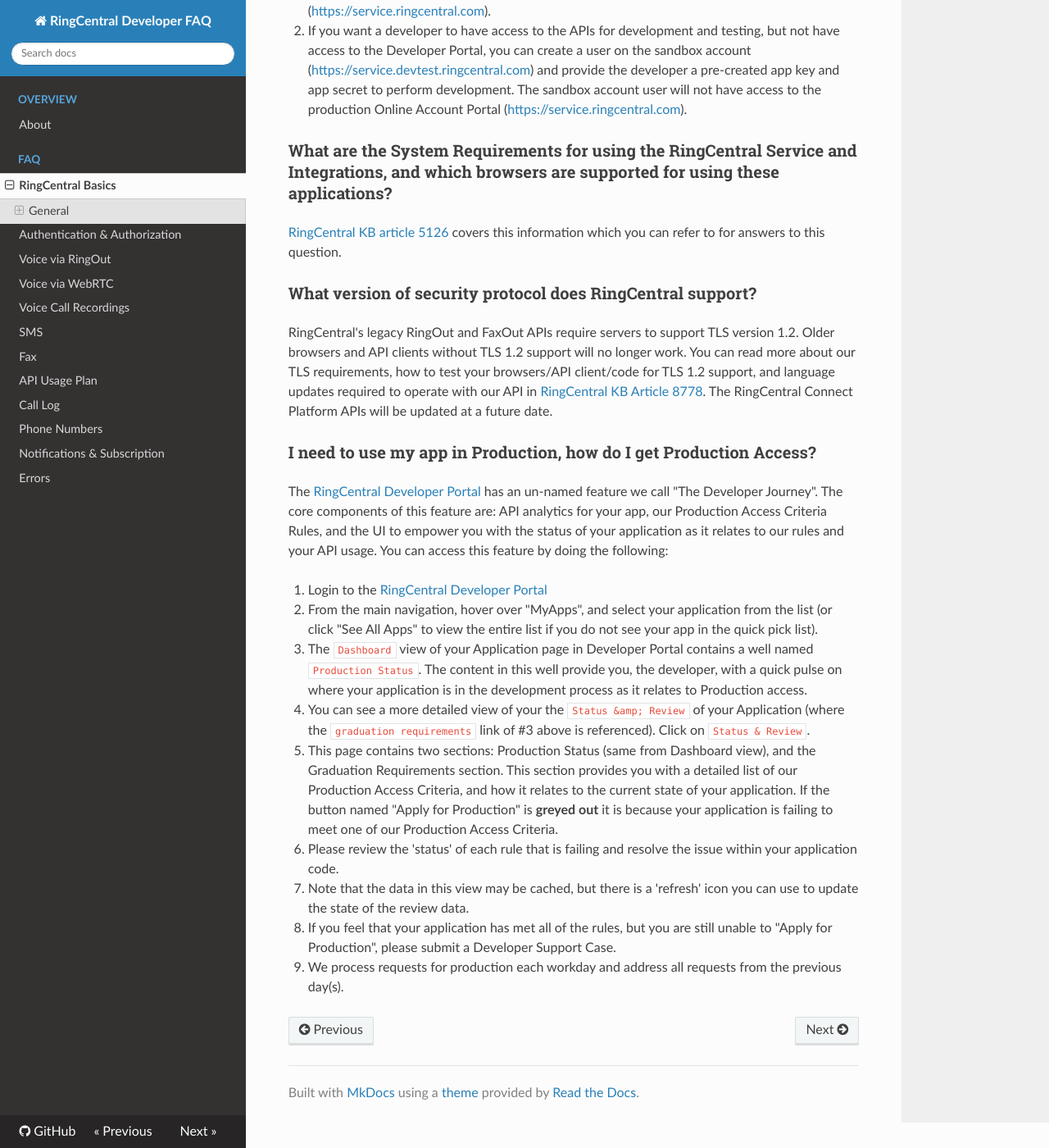
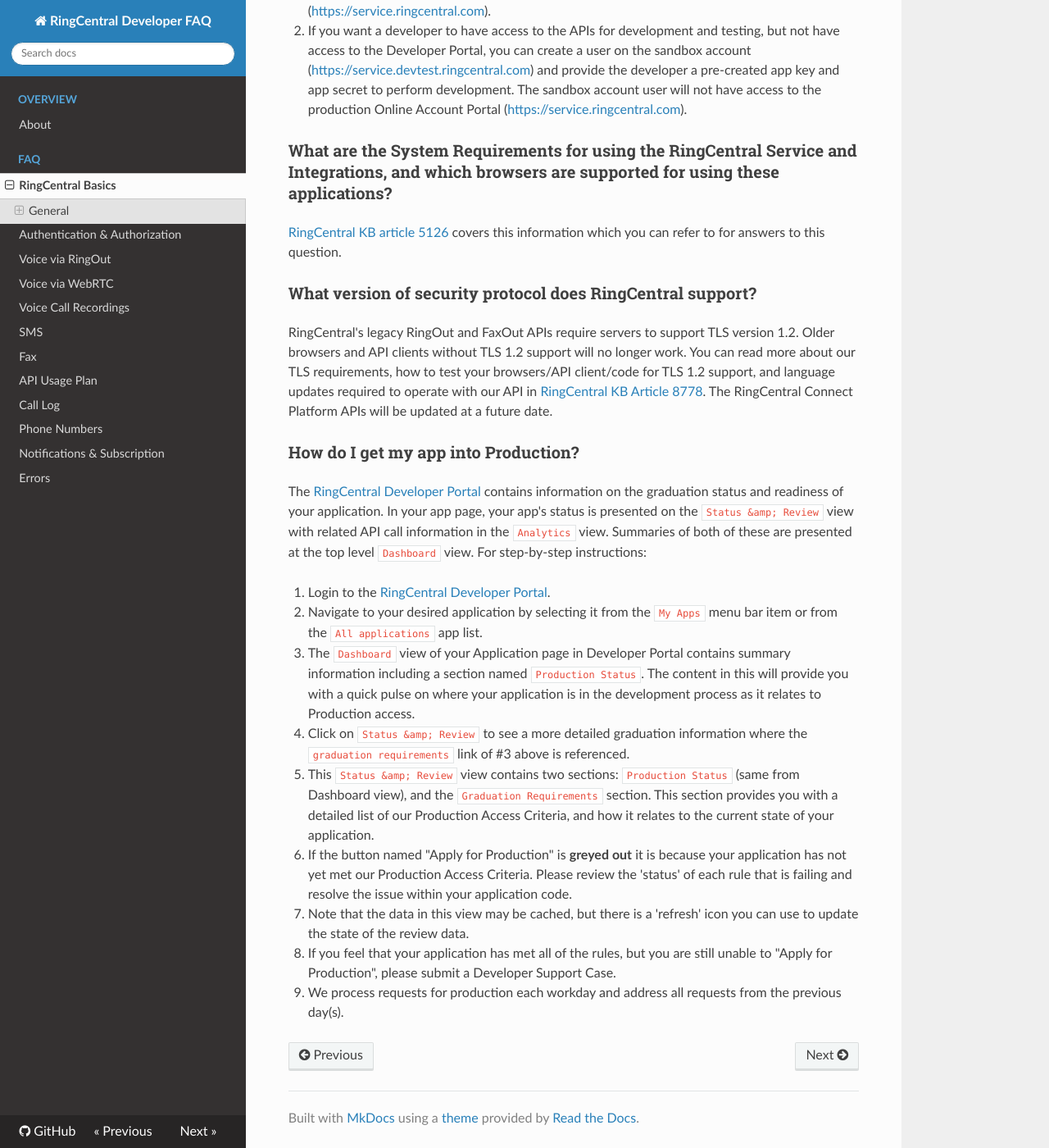
Before and after one commit to ringcentral/ringcentral-faq, an MkDocs documentation site: the page built from docs/basics.md, in a window 1280 px wide and 1400 px high, scrolled down 1238 px. Shown: the whole window at 82% size. Built offline with MkDocs 1.6.1, drawn with Linux system fonts in a browser that asks for light colours; nearby versions of some CDN libraries; old or Windows-style settings are respelled for this version of MkDocs.

Commit message:
copyediting

```diff
--- a/docs/basics.md
+++ b/docs/basics.md
@@ -33,16 +33,16 @@
 
 RingCentral's legacy RingOut and FaxOut APIs require servers to support TLS version 1.2. Older browsers and API clients without TLS 1.2 support will no longer work. You can read more about our TLS requirements, how to test your browsers/API client/code for TLS 1.2 support, and language updates required to operate with our API in [RingCentral KB Article 8778](http://success.ringcentral.com/articles/RC_Knowledge_Article/8778). The RingCentral Connect Platform APIs will be updated at a future date.
 
-### I need to use my app in Production, how do I get Production Access?
+### How do I get my app into Production?
 
-The [RingCentral Developer Portal](https://developers.ringcentral.com) has an un-named feature we call "The Developer Journey". The core components of this feature are: API analytics for your app, our Production Access Criteria Rules, and the UI to empower you with the status of your application as it relates to our rules and your API usage. You can access this feature by doing the following:
+The [RingCentral Developer Portal](https://developers.ringcentral.com) contains information on the graduation status and readiness of your application. In your app page, your app's status is presented on the `Status &amp; Review` view with related API call information in the `Analytics` view. Summaries of both of these are presented at the top level `Dashboard` view. For step-by-step instructions:
 
-1. Login to the [RingCentral Developer Portal](https://developer.ringcentral.com)
-2. From the main navigation, hover over "MyApps", and select your application from the list (or click "See All Apps" to view the entire list if you do not see your app in the quick pick list).
-3. The `Dashboard` view of your Application page in Developer Portal contains a well named `Production Status`. The content in this well provide you, the developer, with a quick pulse on where your application is in the development process as it relates to Production access.
-4. You can see a more detailed view of your the `Status &amp; Review` of your Application (where the `graduation requirements` link of #3 above is referenced). Click on `Status & Review`.
-5. This page contains two sections: Production Status (same from Dashboard view), and the Graduation Requirements section. This section provides you with a detailed list of our Production Access Criteria, and how it relates to the current state of your application. If the button named "Apply for Production" is __greyed out__ it is because your application is failing to meet one of our Production Access Criteria.
-6. Please review the 'status' of each rule that is failing and resolve the issue within your application code.
+1. Login to the [RingCentral Developer Portal](https://developer.ringcentral.com).
+2. Navigate to your desired application by selecting it from the `My Apps` menu bar item or from the `All applications` app list.
+3. The `Dashboard` view of your Application page in Developer Portal contains summary information including a section named `Production Status`. The content in this will provide you with a quick pulse on where your application is in the development process as it relates to Production access.
+4. Click on `Status &amp; Review` to see a more detailed graduation information where the `graduation requirements` link of #3 above is referenced.
+5. This `Status &amp; Review` view contains two sections: `Production Status` (same from Dashboard view), and the `Graduation Requirements` section. This section provides you with a detailed list of our Production Access Criteria, and how it relates to the current state of your application.
+6. If the button named "Apply for Production" is __greyed out__ it is because your application has not yet met our Production Access Criteria. Please review the 'status' of each rule that is failing and resolve the issue within your application code.
 7. Note that the data in this view may be cached, but there is a 'refresh' icon you can use to update the state of the review data.
 8. If you feel that your application has met all of the rules, but you are still unable to "Apply for Production", please submit a Developer Support Case.
 9. We process requests for production each workday and address all requests from the previous day(s).
```
